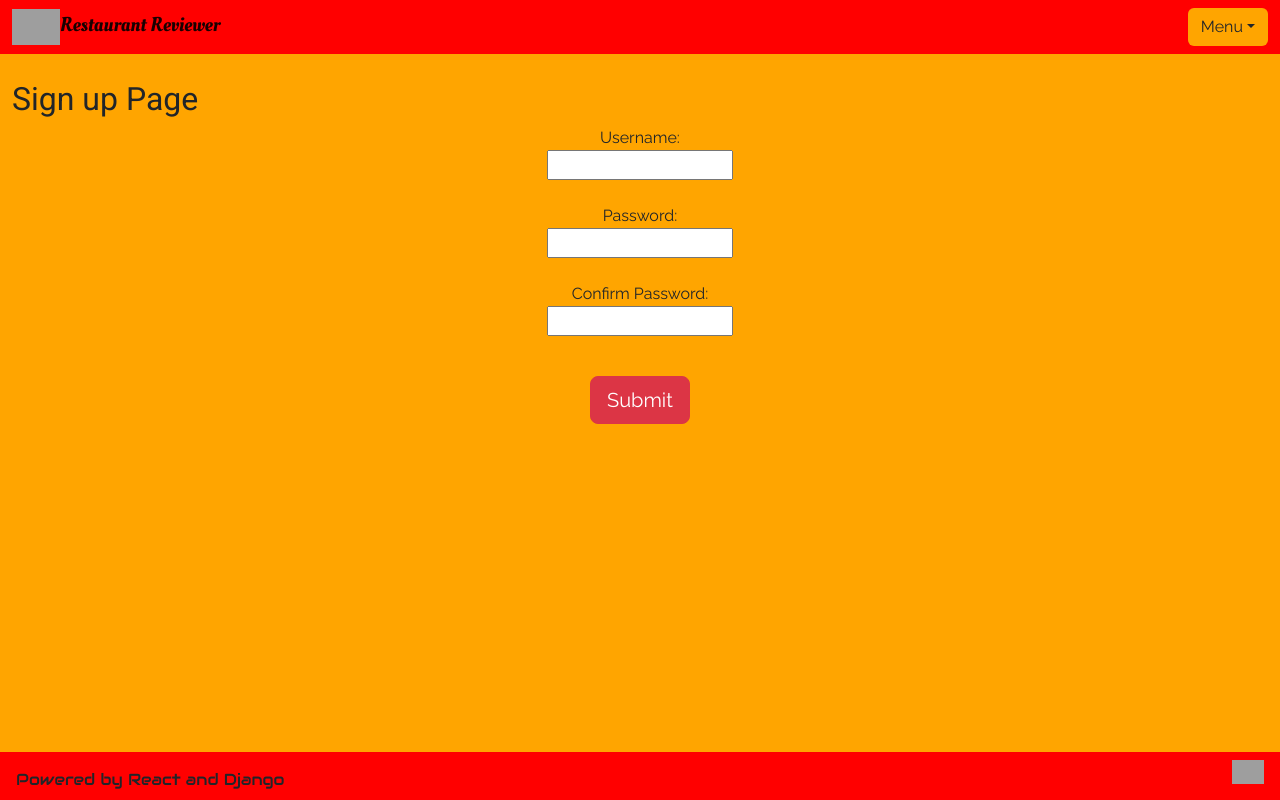
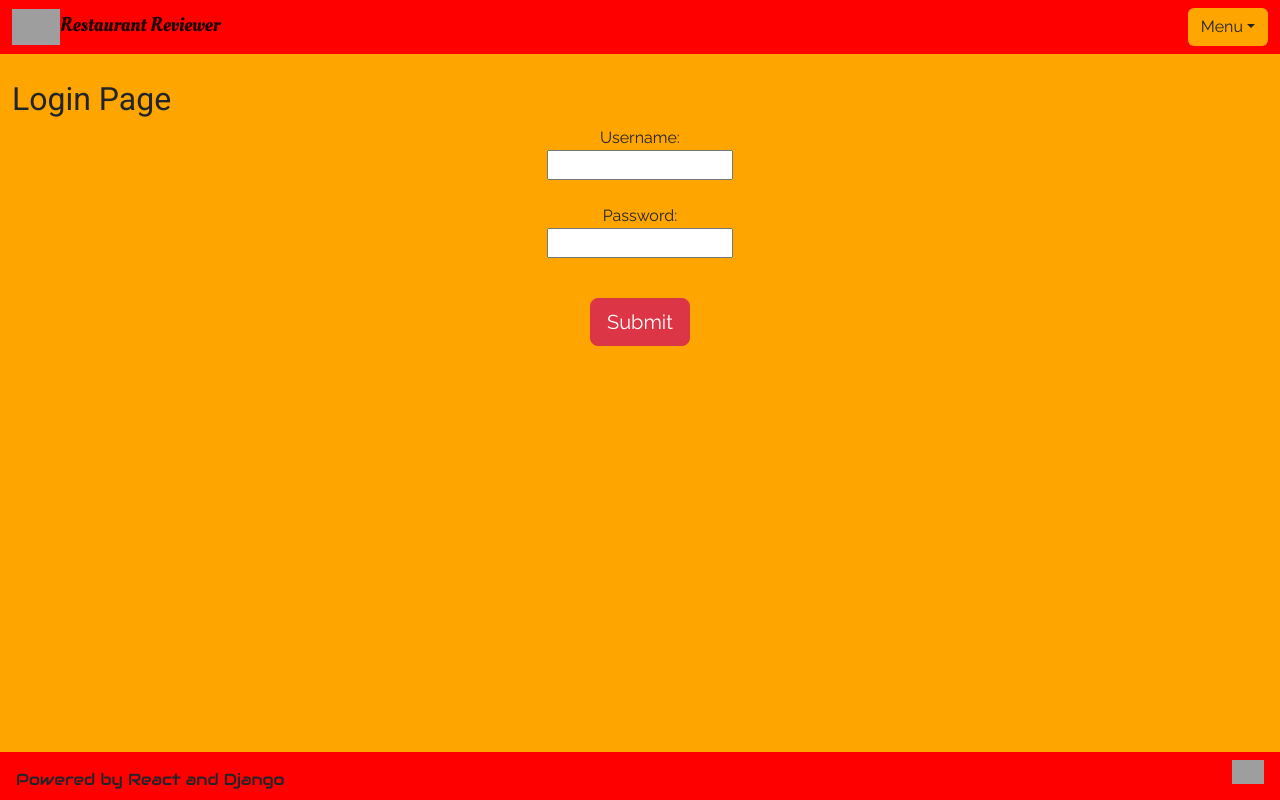
Before and after one commit to asaganda/restaurant_fe, a React (Create React App) app: page / in a window 1280 px wide. Built offline with nearby package versions, Linux system fonts and the light colour scheme; no server answers; grey boxes are pictures that could not be loaded.

Commit message:
login functions and communicates to backend, frontend is receiving jwt tokens - yay

```diff
--- a/src/App.js
+++ b/src/App.js
@@ -21,6 +21,7 @@ const App = () => {
   // const baseURL = "https://restaurant-api.herokuapp.com/api/restaurants"
   const baseURL = "http://localhost:8000/api/restaurants"
   const signUpRoute = "http://localhost:8000/signup/"
+  const loginRoute = "http://localhost:8000/login/"
 
   // API ROUTES
   // Create new restaurant
@@ -59,14 +60,17 @@ const App = () => {
   }
 
   const handleNewUserSignUp = (newUser) => {
-    console.log(`New user react side: ${newUser}`)
+    console.log(`New user react side: ${newUser.username}`)
     axios.post(signUpRoute, newUser)
       .then(res => console.log(res))
       .catch(error => console.log(error));
   }
 
   const loginUser = (userInfo) => {
-    console.log(`Existing user react side: ${userInfo}`)
+    console.log(userInfo)
+    axios.post(loginRoute, userInfo)
+      .then(res => console.log(res))
+      .catch(error => console.log(error));
   }
 
   useEffect(() => {
@@ -84,7 +88,7 @@ const App = () => {
         isLoggedIn ? <Home/> : <SignUp/>
       } */}
       {
-        loginPage === 0 ? <SignUp handleNewUserSignUp={handleNewUserSignUp} setLoginPage={setLoginPage}/> : <Login loginUser={loginUser}/>
+        loginPage === 0 ? <Login loginUser={loginUser}/> : <SignUp handleNewUserSignUp={handleNewUserSignUp} setLoginPage={setLoginPage}/>
       }
       {/* {page === 0 ? <Home setPage={setPage} restaurants={restaurants} handleDelete={handleDelete} handleUpdate={handleUpdate}/> : <></> } */}
       {page === 1 ?
--- a/src/SignUp_Login/Login.js
+++ b/src/SignUp_Login/Login.js
@@ -23,7 +23,7 @@ const Login = ({ loginUser }) => {
                 <input type="text" name="username" onChange={handleChange}/>
                 <br />
                 <label htmlFor="address">Password: </label>
-                <input type="text" name="password1" onChange={handleChange}/>
+                <input type="text" name="password" onChange={handleChange}/>
                 <br />
                 <input className='my-3 btn btn-lg btn-danger' type="submit"/>
             </form>
```
